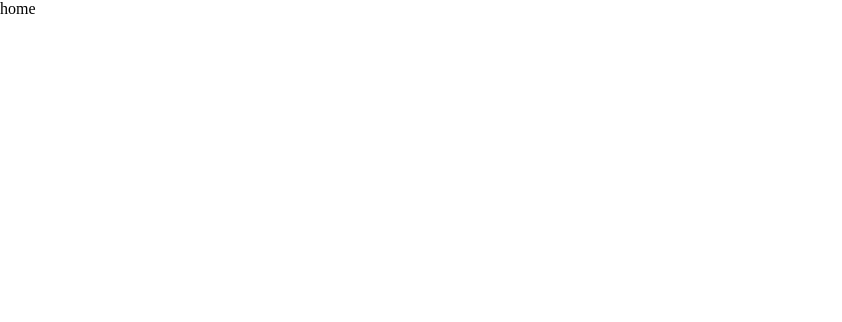
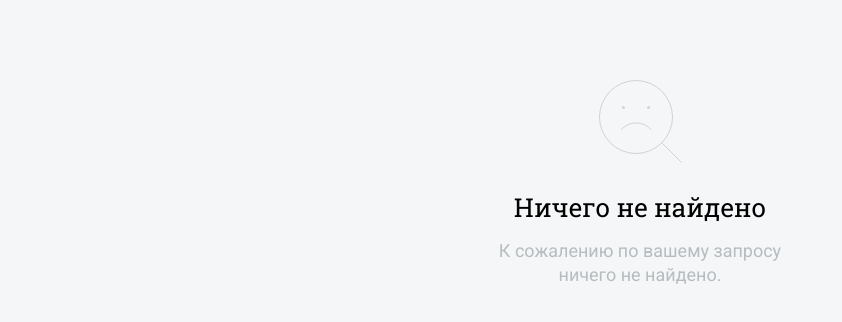
Before and after one commit to Endless1ve/Vue-News, a Vue app: page /#/ in a window 1280 px wide. Shown: the top 322 px of the page, without its empty margins (0-842 px from the left). Built offline with nearby package versions, Linux system fonts and the light colour scheme.

Commit message:
feat(custom): added no found block

```diff
--- /dev/null
+++ b/src/components/UI/IconBase/IconBase.model.js
@@ -0,0 +1,16 @@
+export default {
+  props: {
+    iconName: {
+      type: String,
+      required: true,
+    },
+    width: {
+      type: [Number, String],
+      default: 30,
+    },
+    height: {
+      type: [Number, String],
+      default: 30,
+    },
+  },
+};
--- /dev/null
+++ b/src/components/UI/IconBase/IconBase.module.scss
@@ -0,0 +1,4 @@
+.icon {
+  outline: none;
+  cursor: pointer;
+}
--- /dev/null
+++ b/src/components/UI/IconBase/IconBase.vue
@@ -0,0 +1,26 @@
+<template>
+  <svg
+    class="icon"
+    fill="none"
+    xmlns="http://www.w3.org/2000/svg"
+    :width="width"
+    :height="height"
+    :iconName="iconName"
+    :view-box="(0, 0, width, height)"
+    :aria-labelledby="iconName">
+    <title :id="iconName" lang="ru">{{ iconName }}</title>
+    <g class="icon">
+      <slot />
+    </g>
+  </svg>
+</template>
+
+<script>
+  import IconBase from "./IconBase.model";
+
+  export default IconBase;
+</script>
+
+<style lang="scss" scoped>
+  @import "./IconBase.module.scss";
+</style>
--- /dev/null
+++ b/src/components/UI/NoFound/NoFound.module.scss
@@ -0,0 +1,43 @@
+.noFound {
+  align-items: center;
+  gap: 30px;
+  padding: 80px 0;
+  background-color: #f5f6f7;
+  @include flex-column;
+
+  @media screen and (width <= 768px) {
+    padding: 40px 0;
+  }
+
+  @media screen and (width <= 475px) {
+    padding: 30px 16px;
+  }
+}
+
+.content {
+  align-items: center;
+  gap: 16px;
+  @include flex-column;
+}
+
+.title {
+  font-family: $title-font;
+  font-weight: 400;
+  font-size: 26px;
+  line-height: 115%;
+  text-align: center;
+}
+
+.description {
+  max-width: 285px;
+  color: $second-ligth-color;
+  font-family: $text-font;
+  font-weight: 400;
+  font-size: 18px;
+  line-height: 133%;
+  text-align: center;
+}
+
+.loupeBase {
+  cursor: default;
+}
--- /dev/null
+++ b/src/components/UI/NoFound/NoFound.vue
@@ -0,0 +1,23 @@
+<template>
+  <div class="noFound">
+    <IconBase class="loupeBase" :width="83" :height="83" :iconName="'Лупа'">
+      <LoupeIcon />
+    </IconBase>
+    <div class="content">
+      <p class="title">Ничего не найдено</p>
+      <p class="description">
+        К сожалению по вашему запросу ничего не найдено.
+      </p>
+    </div>
+  </div>
+</template>
+
+<script>
+  import NoFound from "./NoFound.model";
+
+  export default NoFound;
+</script>
+
+<style lang="scss" scoped>
+  @import "./NoFound.module";
+</style>
--- /dev/null
+++ b/src/components/UI/icons/LoupeIcon/LoupeIcon.model.js
@@ -0,0 +1 @@
+export default {};
--- /dev/null
+++ b/src/components/UI/icons/LoupeIcon/LoupeIcon.vue
@@ -0,0 +1,19 @@
+<template>
+  <circle cx="37" cy="37" r="36.5" stroke="#D1D2D6" />
+  <path d="M63 63L82.5 82.5" stroke="#D1D2D6" />
+  <path
+    d="M52.3283 49.9592C48.6606 45.6981 43.2275 43 37.1642 43C31.1009 43 25.6678 45.6981 22 49.9592"
+    stroke="#D1D2D6" />
+  <circle cx="49.5" cy="27.5" r="1.5" fill="#D1D2D6" />
+  <circle cx="24.5" cy="27.5" r="1.5" fill="#D1D2D6" />
+</template>
+
+<script>
+  import LoupeIcon from "./LoupeIcon.model";
+
+  export default LoupeIcon;
+</script>
+
+<style lang="scss" scoped>
+  @import "./LoupeIcon.module";
+</style>
--- a/src/views/HomeView/HomeView.vue
+++ b/src/views/HomeView/HomeView.vue
@@ -1,5 +1,5 @@
 <template>
-  <div>home</div>
+  <div><NoFound></NoFound></div>
 </template>
 
 <script>
```
Also changed, not shown: src/components/UI/NoFound/NoFound.model.js (added, +9 -0 lines), src/views/HomeView/HomeView.model.js (+7 -0 lines), src/components/UI/icons/LoupeIcon/LoupeIcon.module.scss (added).
